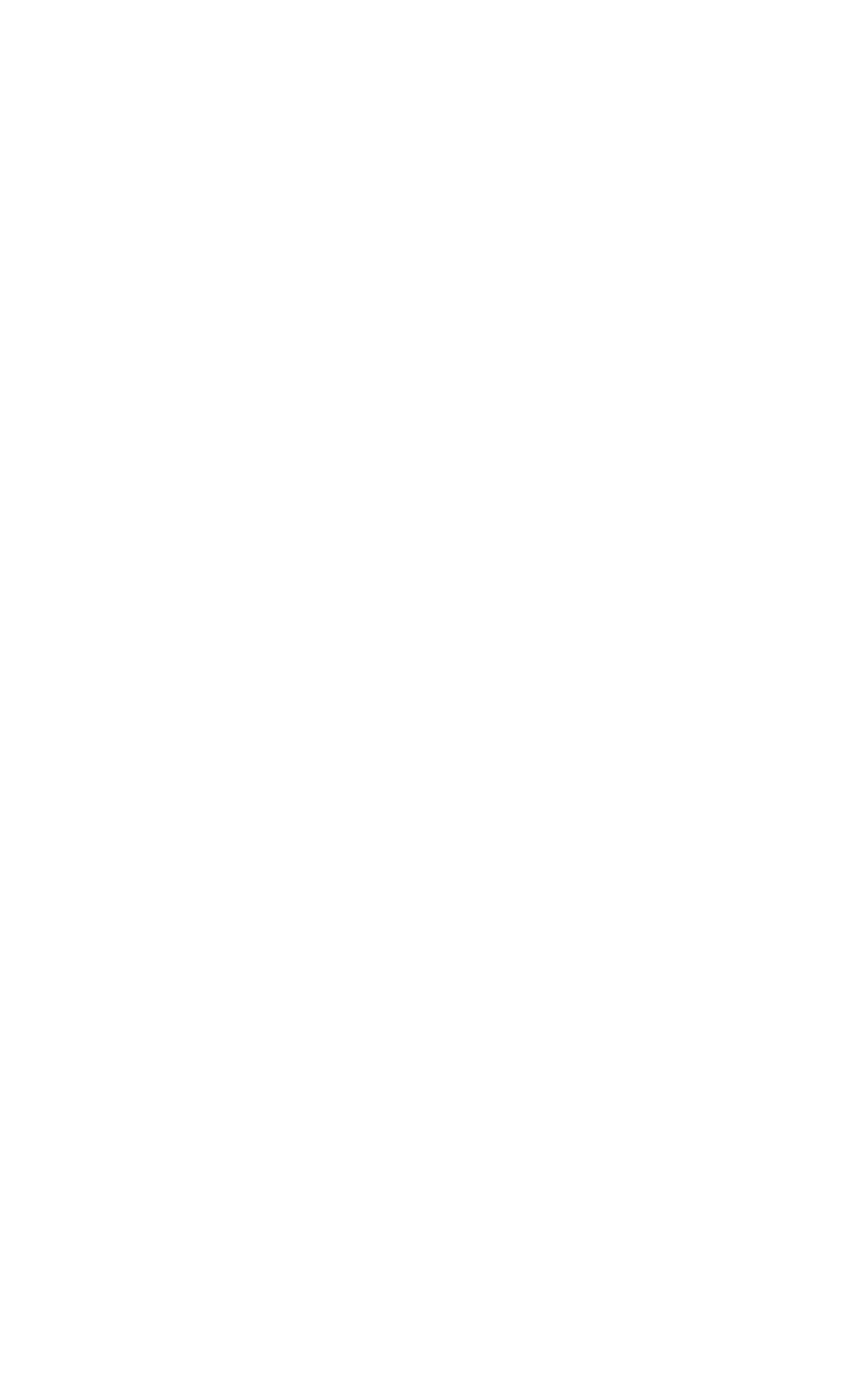
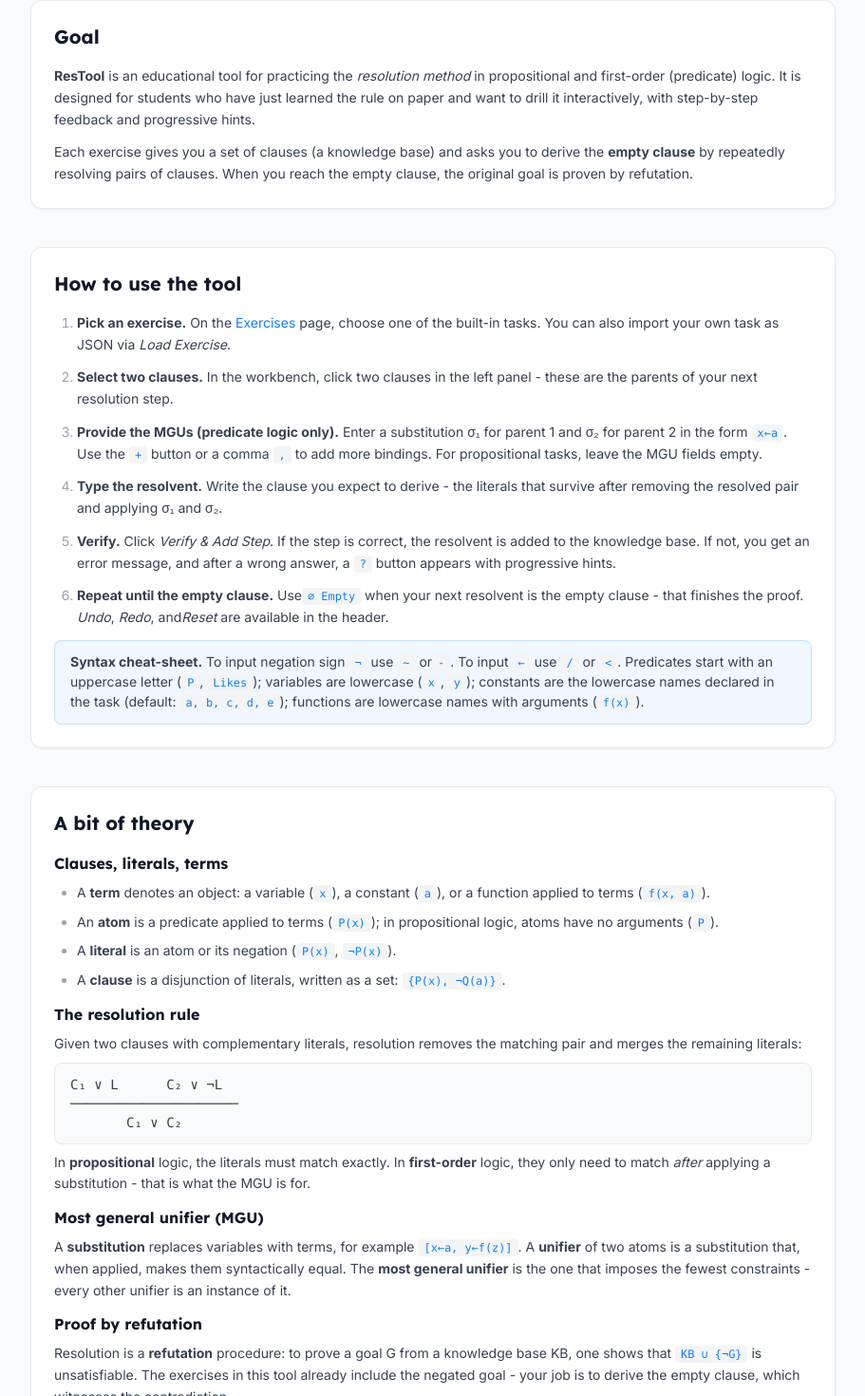
Before and after one commit to Eldern45/ResTool, a React (Vite) app: page /guide in a window 1280 px wide. Before the commit this address had no page. Shown: the part 185-1655 px from the top of the page at 95% size, without its empty margins (184-1095 px from the left). Before the commit the page ends 800 px from the top, so only its background shows below. Built offline with nearby package versions, Linux system fonts and the light colour scheme.

Commit message:
Add GuidePage component and routing, update Header navigation tabs

```diff
--- a/src/App.tsx
+++ b/src/App.tsx
@@ -4,6 +4,7 @@
 import Header from './components/layout/Header';
 import ExercisesPage from './components/exercises/ExercisesPage';
 import WorkbenchPage from './components/workbench/WorkbenchPage';
+import GuidePage from './components/guide/GuidePage';
 
 export default function App() {
   return (
@@ -20,6 +21,15 @@
             }
           />
           <Route
+            path="/guide"
+            element={
+              <div className="min-h-screen bg-gray-50 font-inter">
+                <Header />
+                <GuidePage />
+              </div>
+            }
+          />
+          <Route
             path="/workbench/:taskId"
             element={<WorkbenchPage />}
           />
--- /dev/null
+++ b/src/components/guide/GuidePage.tsx
@@ -0,0 +1,216 @@
+import type { ReactNode } from 'react';
+
+/**
+ * GuidePage — onboarding/help page explaining the goal of the tool,
+ * how to use it, and the underlying theory of the resolution method.
+ */
+export default function GuidePage() {
+  return (
+    <div className="max-w-4xl mx-auto px-6 py-8">
+      <header className="mb-8">
+        <h1 className="text-2xl font-bold text-gray-900 font-lexend">Guide</h1>
+        <p className="text-sm text-gray-500 mt-1">
+          What this tool is for, how to use it, and a refresher on the resolution method.
+        </p>
+      </header>
+
+      {/* ─── 1. Goal ─────────────────────────────────────── */}
+      <Section title="Goal" anchor="goal">
+        <p>
+          <strong>ResTool</strong> is an educational tool for practicing the
+          {' '}<em>resolution method</em> in propositional and first-order
+          (predicate) logic. It is designed for students who have just learned
+          the rule on paper and want to drill it interactively, with
+          step-by-step feedback and progressive hints.
+        </p>
+        <p>
+          Each exercise gives you a set of clauses (a knowledge base) and asks
+          you to derive the <strong>empty clause</strong> by repeatedly resolving pairs of clauses. When you reach the empty
+          clause, the original goal is proven by refutation.
+        </p>
+      </Section>
+
+      {/* ─── 2. How to use ───────────────────────────────── */}
+      <Section title="How to use the tool" anchor="how-to-use">
+        <ol className="list-decimal list-outside pl-6 space-y-3 marker:text-gray-400">
+          <li>
+            <strong>Pick an exercise.</strong> On the{' '}
+            <Anchor to="/">Exercises</Anchor> page, choose one of the
+            built-in tasks. You can also import your own task as JSON via{' '}
+            <em>Load Exercise</em>.
+          </li>
+          <li>
+            <strong>Select two clauses.</strong> In the workbench, click two
+            clauses in the left panel - these are the parents of your next
+            resolution step.
+          </li>
+          <li>
+            <strong>Provide the MGUs (predicate logic only).</strong> Enter a
+            substitution σ₁ for parent 1 and σ₂ for parent 2 in the form{' '}
+            <Code>x←a</Code>. Use the <Code>+</Code> button or a comma <Code>,</Code> to add
+            more bindings. For propositional tasks, leave the MGU fields empty.
+          </li>
+          <li>
+            <strong>Type the resolvent.</strong> Write the clause you expect to
+            derive - the literals that survive after removing the resolved pair
+            and applying σ₁ and σ₂.
+          </li>
+          <li>
+            <strong>Verify.</strong> Click <em>Verify &amp; Add Step</em>. If
+            the step is correct, the resolvent is added to the knowledge base.
+            If not, you get an error message, and after a wrong
+            answer, a <Code>?</Code> button appears with progressive hints.
+          </li>
+          <li>
+            <strong>Repeat until the empty clause.</strong> Use
+            <Code>∅ Empty</Code> when your next resolvent is the empty clause -
+            that finishes the proof. <em>Undo</em>, <em>Redo</em>, and
+            <em>Reset</em> are available in the header.
+          </li>
+        </ol>
+
+        <Callout>
+          <strong>Syntax cheat-sheet.</strong> To input negation sign <Code>¬</Code> use <Code>~</Code> or
+          <Code>-</Code>. To input <Code>←</Code> use <Code>/</Code> or <Code>&lt;</Code>. Predicates start with an uppercase letter
+          (<Code>P</Code>, <Code>Likes</Code>); variables are lowercase
+          (<Code>x</Code>, <Code>y</Code>); constants are the lowercase names
+          declared in the task (default: <Code>a, b, c, d, e</Code>);
+          functions are lowercase names with arguments (<Code>f(x)</Code>).
+        </Callout>
+      </Section>
+
+      {/* ─── 3. Theory ───────────────────────────────────── */}
+      <Section title="A bit of theory" anchor="theory">
+        <Subsection title="Clauses, literals, terms">
+          <ul className="list-disc list-outside pl-6 space-y-2 marker:text-gray-400">
+            <li>
+              A <strong>term</strong> denotes an object: a variable
+              (<Code>x</Code>), a constant (<Code>a</Code>), or a function
+              applied to terms (<Code>f(x, a)</Code>).
+            </li>
+            <li>
+              An <strong>atom</strong> is a predicate applied to terms
+              (<Code>P(x)</Code>); in propositional logic, atoms have no
+              arguments (<Code>P</Code>).
+            </li>
+            <li>
+              A <strong>literal</strong> is an atom or its negation
+              (<Code>P(x)</Code>, <Code>¬P(x)</Code>).
+            </li>
+            <li>
+              A <strong>clause</strong> is a disjunction of literals, written
+              as a set: <Code>{'{P(x), ¬Q(a)}'}</Code>.
+            </li>
+          </ul>
+        </Subsection>
+
+        <Subsection title="The resolution rule">
+          <p>
+            Given two clauses with complementary literals, resolution removes
+            the matching pair and merges the remaining literals:
+          </p>
+          <pre className="bg-gray-50 border border-gray-200 rounded-lg px-4 py-3 font-mono text-sm overflow-x-auto">
+{`C₁ ∨ L      C₂ ∨ ¬L
+─────────────────────
+       C₁ ∨ C₂`}
+          </pre>
+          <p>
+            In <strong>propositional</strong> logic, the literals must match
+            exactly. In <strong>first-order</strong> logic, they only need to
+            match <em>after</em> applying a substitution - that is what the
+            MGU is for.
+          </p>
+        </Subsection>
+
+        <Subsection title="Most general unifier (MGU)">
+          <p>
+            A <strong>substitution</strong> replaces variables with terms, for
+            example <Code>[x←a, y←f(z)]</Code>. A <strong>unifier</strong> of
+            two atoms is a substitution that, when applied, makes them
+            syntactically equal. The <strong>most general unifier</strong> is
+            the one that imposes the fewest constraints - every other unifier
+            is an instance of it.
+          </p>
+        </Subsection>
+
+        <Subsection title="Proof by refutation">
+          <p>
+            Resolution is a <strong>refutation</strong> procedure: to prove a
+            goal G from a knowledge base KB, one shows that{' '}
+            <Code>KB ∪ {'{¬G}'}</Code> is unsatisfiable. The exercises in this
+            tool already include the negated goal - your job is to derive the
+            empty clause, which witnesses the contradiction.
+          </p>
+        </Subsection>
+      </Section>
+
+      <p className="text-center text-sm text-gray-400 mt-12">
+        Ready to practice? Head over to the{' '}
+        <Anchor to="/">Exercises</Anchor> page and pick a task.
+      </p>
+    </div>
+  );
+}
+
+/* ─────────────────────────────────────────────────────────
+ * Small presentational helpers - kept in-file because they
+ * are only used here.
+ * ───────────────────────────────────────────────────────── */
+
+function Section({
+  title,
+  anchor,
+  children,
+}: {
+  title: string;
+  anchor: string;
+  children: ReactNode;
+}) {
+  return (
+    <section id={anchor} className="mb-10 bg-white border border-gray-200 rounded-xl shadow-[0px_1px_2px_0px_rgba(0,0,0,0.05)] p-6">
+      <h2 className="text-xl font-bold text-gray-900 font-lexend mb-4">
+        {title}
+      </h2>
+      <div className="space-y-3 text-sm text-gray-700 leading-relaxed">
+        {children}
+      </div>
+    </section>
+  );
+}
+
+function Subsection({ title, children }: { title: string; children: ReactNode }) {
+  return (
+    <div className="mt-5 first:mt-0">
+      <h3 className="text-base font-bold text-gray-900 font-lexend mb-2">
+        {title}
+      </h3>
+      <div className="space-y-2">{children}</div>
+    </div>
+  );
+}
+
+function Code({ children }: { children: ReactNode }) {
+  return (
+    <code className="font-mono text-[0.85em] bg-gray-100 text-[#137fec] px-1.5 py-0.5 rounded">
+      {children}
+    </code>
+  );
+}
+
+function Callout({ children }: { children: ReactNode }) {
+  return (
+    <div className="mt-4 bg-[rgba(19,127,236,0.06)] border border-[rgba(19,127,236,0.2)] rounded-lg px-4 py-3 text-sm text-gray-700">
+      {children}
+    </div>
+  );
+}
+
+function Anchor({ to, children }: { to: string; children: ReactNode }) {
+  // Plain anchor - react-router's <Link> would force this file to depend on
+  // the router; for the few in-page references that's overkill.
+  return (
+    <a href={to} className="text-[#137fec] hover:underline">
+      {children}
+    </a>
+  );
+}
--- a/src/components/layout/Header.tsx
+++ b/src/components/layout/Header.tsx
@@ -12,6 +12,15 @@
 export default function Header({ workbenchMode, onUndo, onRedo, onReset, canUndo, canRedo }: HeaderProps) {
   const location = useLocation();
   const isWorkbench = location.pathname.startsWith('/workbench');
+  const isGuide = location.pathname.startsWith('/guide');
+  const isExercises = !isWorkbench && !isGuide;
+
+  const tabClass = (active: boolean) =>
+    `px-3 py-1.5 rounded-md font-lexend font-medium text-sm transition-colors ${
+      active
+        ? 'bg-white text-[#111418] shadow-[0px_1px_2px_0px_rgba(0,0,0,0.05)]'
+        : 'text-[#6b7280] hover:text-[#374151]'
+    }`;
 
   return (
     <header className="flex items-center justify-between px-6 py-3 border-b border-[#e5e7eb] bg-white shadow-[0px_1px_2px_0px_rgba(0,0,0,0.05)] relative z-10">
@@ -27,15 +36,11 @@
         </Link>
 
         <nav className="flex items-center gap-1 bg-[#f3f4f6] rounded-lg p-1">
-          <Link
-            to="/"
-            className={`px-3 py-1.5 rounded-md font-lexend font-medium text-sm transition-colors ${
-              !isWorkbench
-                ? 'bg-white text-[#111418] shadow-[0px_1px_2px_0px_rgba(0,0,0,0.05)]'
-                : 'text-[#6b7280] hover:text-[#374151]'
-            }`}
-          >
+          <Link to="/" className={tabClass(isExercises)}>
             Exercises
+          </Link>
+          <Link to="/guide" className={tabClass(isGuide)}>
+            Guide
           </Link>
           {workbenchMode && (
             <div className={`flex items-center gap-2 px-3 py-1.5 rounded-md ${
```
Also changed, not shown: .claude/settings.local.json (added).
